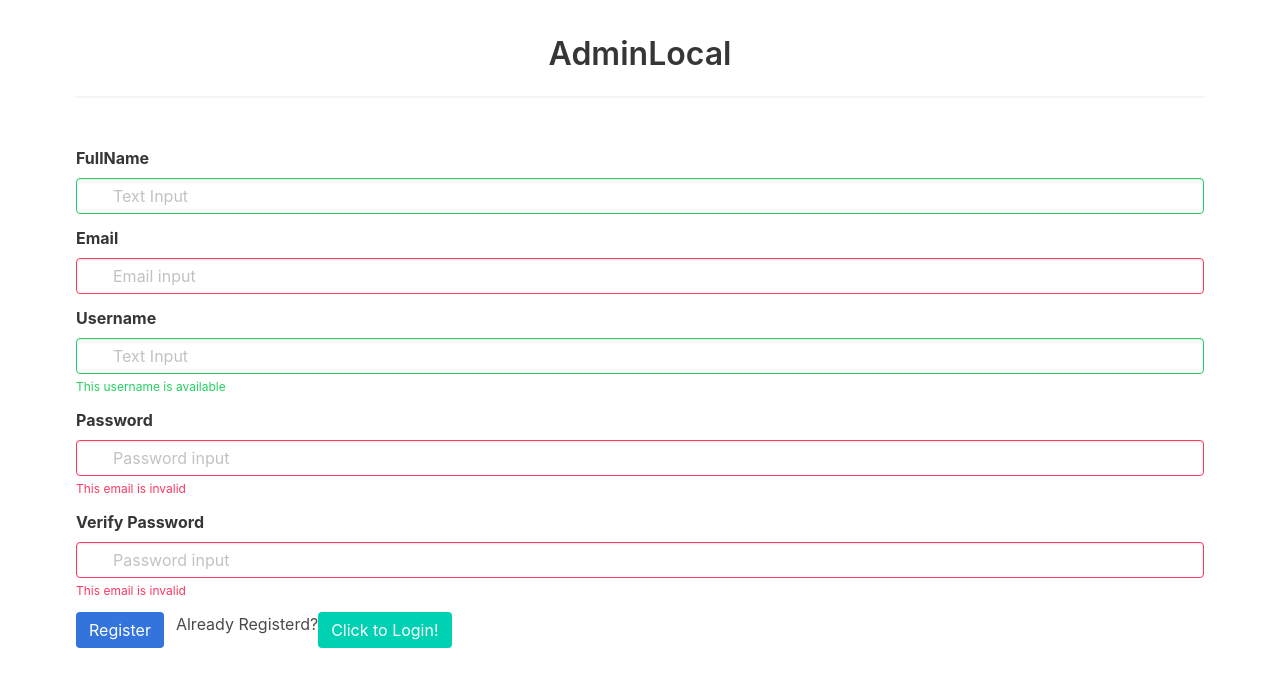
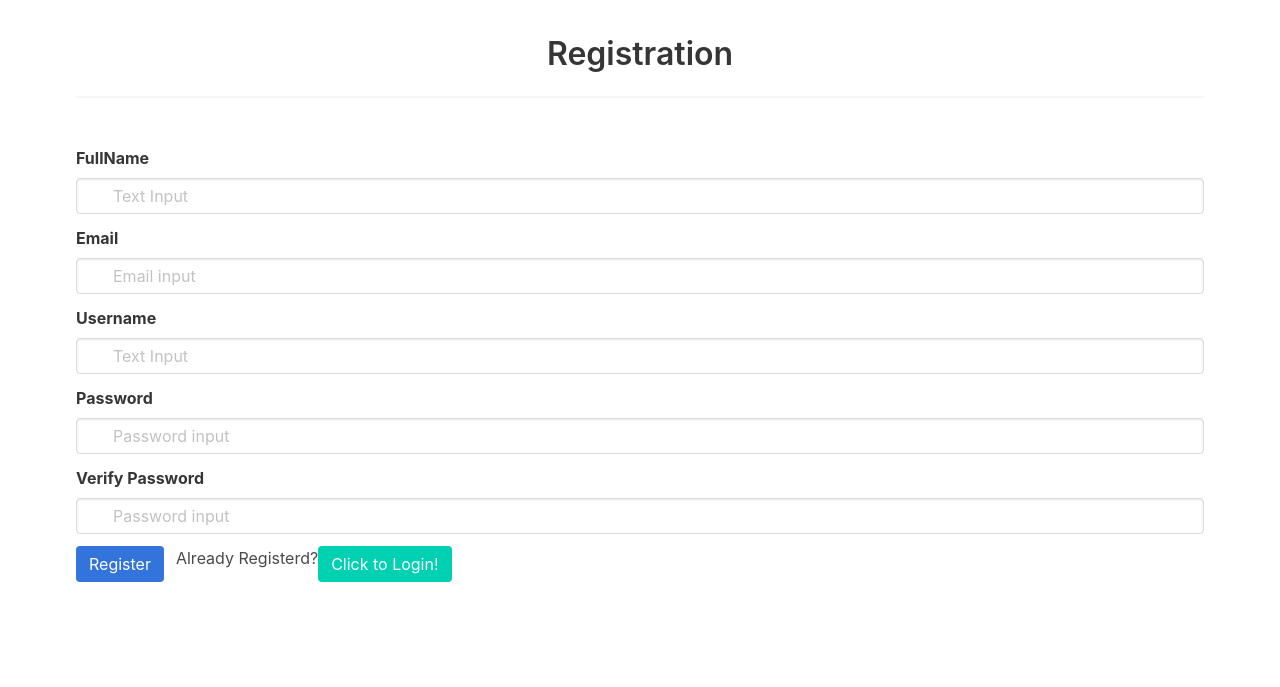
Before and after one commit to gkshindia/AdminLocal, a Flask app: page /register in a window 1280 px wide. Shown: the part 52-739 px from the top of the page. Run offline with Flask 2, Linux system fonts and the light colour scheme; parts of the project's set-up code (start-up, migrations or seed data) failed here and were passed over.

Commit message:
Errors in html, error handler
Signed-off-by: gkshindia <gkshindia@gmail.com>

```diff
--- a/project/__init__.py
+++ b/project/__init__.py
@@ -29,6 +29,7 @@ def create_app(script_info=None):
     login.login_view = 'users.login'
 
     from project.app.models import User
+    from project.app import errors, users
     from project.app.users import users_blueprint
     app.register_blueprint(users_blueprint)
 
--- a/project/app/forms.py
+++ b/project/app/forms.py
@@ -1,6 +1,7 @@
 from flask_wtf import FlaskForm
 from wtforms import StringField, PasswordField, SubmitField
-from wtforms.validators import DataRequired, Email, EqualTo
+from wtforms.validators import DataRequired, Email, EqualTo, ValidationError
+from project.app.models import User
 
 
 class LoginForm(FlaskForm):
@@ -17,8 +18,28 @@ class RegistrationForm(FlaskForm):
     rep_password = PasswordField("Verify Password", validators=[DataRequired(), EqualTo('password')])
     submit = SubmitField("Register")
 
+    def validate_username(self, username):
+        user = User.query.filter_by(username=username.data).first()
+        if user is not None:
+            raise ValidationError('Please use a different username.')
+
+    def validate_email(self, email):
+        user = User.query.filter_by(email=email.data).first()
+        if user is not None:
+            raise ValidationError('This Email is already registered, please use a different email id')
+
 
 class EditProfileForm(FlaskForm):
     username = StringField("Username", validators=[DataRequired()])
     full_name = StringField("Full Name", validators=[DataRequired()])
     submit = SubmitField('Submit')
+
+    def __init__(self, original_username, *args, **kwargs):
+        super(EditProfileForm, self).__init__(*args, **kwargs)
+        self.original_username = original_username
+
+    def validate_username(self, username):
+        if username.data != self.original_username:
+            user = User.query.filter_by(username=self.username.data).first()
+            if user is not None:
+                raise ValidationError(_('Please use a different username.'))
--- a/project/app/models.py
+++ b/project/app/models.py
@@ -34,6 +34,12 @@ class User(UserMixin, db.Model):
     def __repr__(self):
         return f"{self.full_name}, {self.email}, {self.username}"
 
+    def is_admin(self):
+        return self.admin
+
+    def is_authenticated(self):
+        return True
+
 
 @login.user_loader
 def load_user(_id):
--- /dev/null
+++ b/project/app/templates/404.html
@@ -0,0 +1,6 @@
+{% extends "base.html" %}
+
+{% block content %}
+<h1>File Not Found</h1>
+<p><a href="{{ url_for('users.index') }}">Back</a></p>
+{% endblock %}
--- a/project/app/templates/edit_profile.html
+++ b/project/app/templates/edit_profile.html
@@ -24,7 +24,7 @@
       <div class="field">
         <label class="label">{{ form.full_name.label }}</label>
         <div class="control has-icons-left has-icons-right">
-          {{ form.full_name(size=32, class="input is-success") }}
+          {{ form.full_name(type="Text", size=32, class="input is-success") }}
           <span class="icon is-small is-left">
               <i class="fas fa-user"></i>
             </span>
--- a/project/app/templates/index.html
+++ b/project/app/templates/index.html
@@ -16,6 +16,8 @@
     </div>
   </div>
 </div>
+{% else %}
+<p>Hey Admin</p>
 {% endif %}
 {% endif %}
 {% endblock %}
--- a/project/app/templates/register.html
+++ b/project/app/templates/register.html
@@ -4,14 +4,14 @@
   <div class="container">
     <div class="column">
       <br>
-      <h1 class="title", style="text-align: center">AdminLocal</h1>
+      <h1 class="title" , style="text-align: center">Registration</h1>
       <hr><br>
       <form action="", method="POST">
         {{ form.hidden_tag() }}
         <div class="field">
           <label class="label">{{ form.full_name.label }}</label>
           <div class="control has-icons-left has-icons-right">
-            {{ form.full_name(placeholder="Text Input", size=32, class="input is-success", type="Text") }}
+            {{ form.full_name(placeholder="Text Input", size=32, class="input", type="Text") }}
             <span class="icon is-small is-left">
               <i class="fas fa-user"></i>
             </span>
@@ -23,7 +23,7 @@
         <div class="field">
           <label class="label">{{ form.email.label }}</label>
           <div class="control has-icons-left has-icons-right">
-            {{ form.email(size=64, class="input is-danger", type="email", placeholder="Email input") }}
+            {{ form.email(size=64, class="input", type="email", placeholder="Email input") }}
             <span class="icon is-small is-left">
               <i class="fas fa-envelope"></i>
             </span>
@@ -31,11 +31,14 @@
               <i class="fas fa-exclamation-triangle"></i>
             </span>
           </div>
+          {% for error in form.email.errors %}
+          <p class="help is-danger">[{{ error }}]</p>
+          {% endfor %}
         </div>
         <div class="field">
           <label class="label">{{ form.username.label }}</label>
           <div class="control has-icons-left has-icons-right">
-            {{ form.username(placeholder="Text Input", size=32, class="input is-success", type="Text") }}
+            {{ form.username(placeholder="Text Input", size=32, class="input", type="Text") }}
             <span class="icon is-small is-left">
               <i class="fas fa-user"></i>
             </span>
@@ -43,12 +46,14 @@
               <i class="fas fa-check"></i>
             </span>
           </div>
-          <p class="help is-success">This username is available</p>
+          {% for error in form.username.errors %}
+          <p class="help is-danger">[{{ error }}]</p>
+          {% endfor %}
         </div>
         <div class="field">
           <label class="label">{{ form.password.label }}</label>
           <div class="control has-icons-left has-icons-right">
-            {{ form.password(size=32, class="input is-danger", type="password", placeholder="Password input") }}
+            {{ form.password(size=32, class="input", type="password", placeholder="Password input") }}
             <span class="icon is-small is-left">
               <i class="fas fa-envelope"></i>
             </span>
@@ -56,12 +61,14 @@
               <i class="fas fa-exclamation-triangle"></i>
             </span>
           </div>
-          <p class="help is-danger">This email is invalid</p>
+          {% for error in form.password.errors %}
+          <p class="help is-danger">[{{ error }}]</p>
+          {% endfor %}
         </div>
         <div class="field">
           <label class="label">{{ form.rep_password.label }}</label>
           <div class="control has-icons-left has-icons-right">
-            {{ form.rep_password(size=32, class="input is-danger", type="password", placeholder="Password input") }}
+            {{ form.rep_password(size=32, class="input", type="password", placeholder="Password input") }}
             <span class="icon is-small is-left">
               <i class="fas fa-envelope"></i>
             </span>
@@ -69,7 +76,9 @@
               <i class="fas fa-exclamation-triangle"></i>
             </span>
           </div>
-          <p class="help is-danger">This email is invalid</p>
+          {% for error in form.rep_password.errors %}
+          <p class="help is-danger">[{{ error }}]</p>
+          {% endfor %}
         </div>
         <div class="field is-grouped">
           <div class="control">
--- a/project/app/users.py
+++ b/project/app/users.py
@@ -21,6 +21,9 @@ def index():
 def login():
     try:
         if current_user.is_authenticated:
+            if not current_user.is_admin():
+                users_list = [user for user in User.query.all()]
+                return redirect(url_for('.index', users=users_list))
             return redirect(url_for('.index'))
         form = LoginForm()
         if form.validate_on_submit():
```
Also changed, not shown: project/app/errors.py (added, +15 -0 lines), project/app/templates/505.html (added, +7 -0 lines), project/app/templates/login.html (+11 -8 lines).
